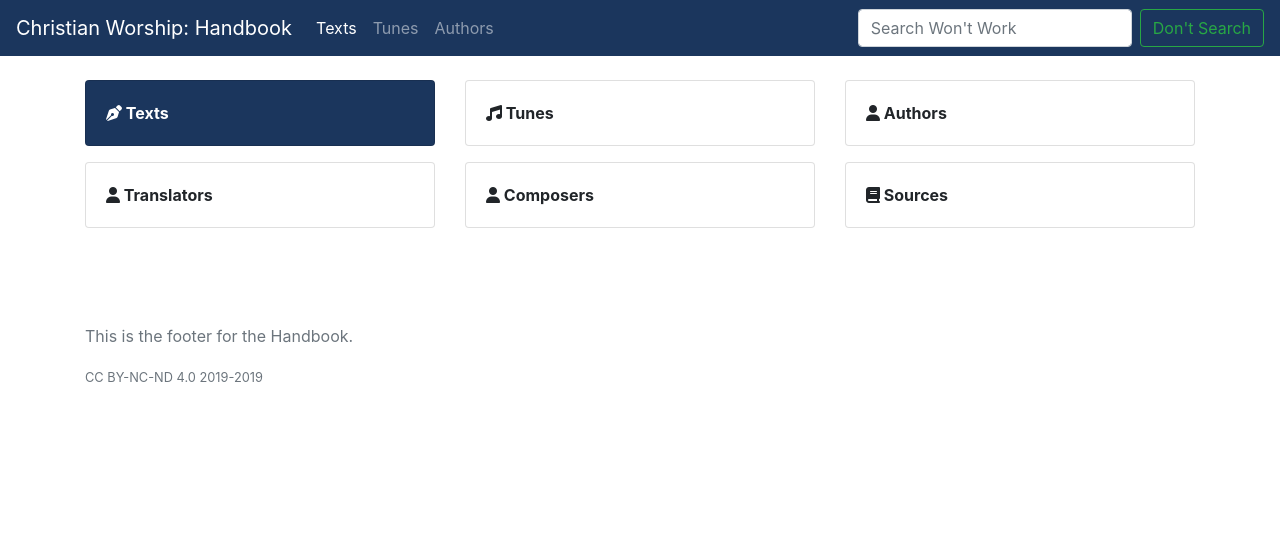
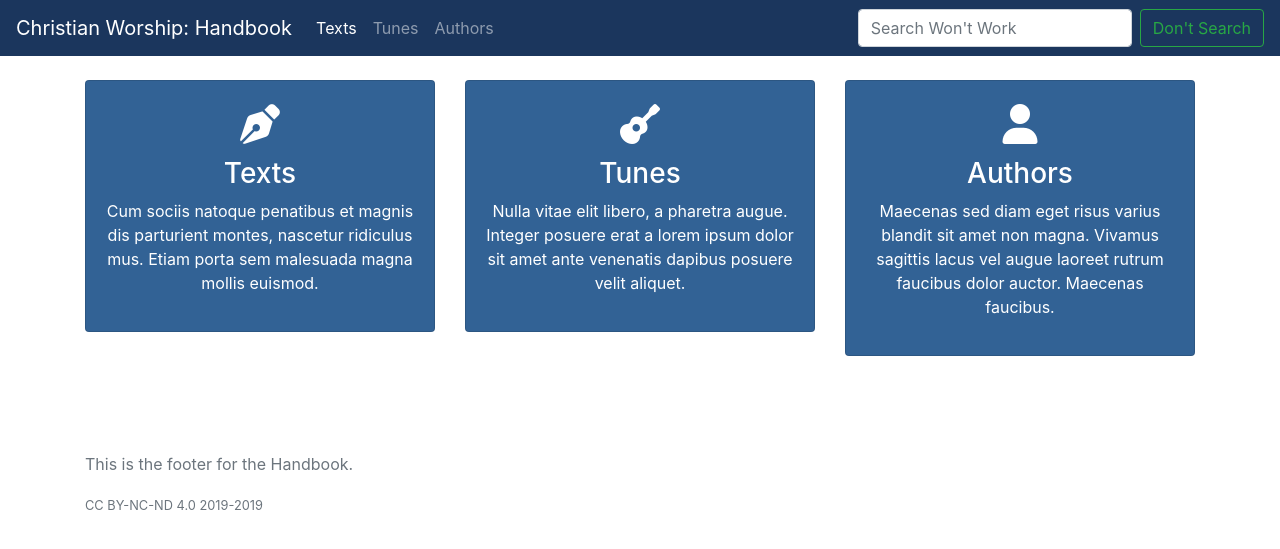
Before and after one commit to crbassett/CW-Handbook, a Jekyll site: the page built from index.html, in a window 1280 px wide. Shown: the top 549 px of the page. Built offline with Jekyll 4.4.1, drawn with Linux system fonts in a browser that asks for light colours; nearby versions of some CDN libraries.

Commit message:
Modified sample home page

```diff
--- a/index.html
+++ b/index.html
@@ -4,44 +4,29 @@ layout: default
 
 <div class="cards-wrapper row">
 	<div class="col-lg-4 col-6 mb-3">
-		<div class="card text-white bg-primary">
-			<div class="card-body">
-			<strong><i class="fas fa-pen-nib"></i> Texts</strong>
+		<div class="card text-white bg-secondary">
+			<div class="card-body text-center">
+			<h1><i class="fas fa-pen-nib"></i></h3>
+			<h3>Texts</h3>
+			<p>Cum sociis natoque penatibus et magnis dis parturient montes, nascetur ridiculus mus. Etiam porta sem malesuada magna mollis euismod.
 			</div>
 		</div>
 	</div>
 	<div class="col-lg-4 col-6 mb-3">
-		<div class="card">
-			<div class="card-body">
-			<strong><i class="fas fa-music"></i> Tunes</strong>
+		<div class="card text-white bg-secondary">
+			<div class="card-body text-center">
+			<h1><i class="fas fa-guitar"></i></h3>
+			<h3>Tunes</h3>
+			<p>Nulla vitae elit libero, a pharetra augue. Integer posuere erat a lorem ipsum dolor sit amet ante venenatis dapibus posuere velit aliquet.
 			</div>
 		</div>
 	</div>
 	<div class="col-lg-4 col-6 mb-3">
-		<div class="card">
-			<div class="card-body">
-			<strong><i class="fas fa-user"></i> Authors</strong>
-			</div>
-		</div>
-	</div>
-	<div class="col-lg-4 col-6 mb-3">
-		<div class="card">
-			<div class="card-body">
-			<strong><i class="fas fa-user"></i> Translators</strong>
-			</div>
-		</div>
-	</div>
-	<div class="col-lg-4 col-6 mb-3">
-		<div class="card">
-			<div class="card-body">
-			<strong><i class="fas fa-user"></i> Composers</strong>
-			</div>
-		</div>
-	</div>
-	<div class="col-lg-4 col-6 mb-3">
-		<div class="card">
-			<div class="card-body">
-			<strong><i class="fas fa-book"></i> Sources</strong>
+		<div class="card text-white bg-secondary">
+			<div class="card-body text-center">
+			<h1><i class="fas fa-user"></i></h3>
+			<h3>Authors</h3>
+			<p>Maecenas sed diam eget risus varius blandit sit amet non magna. Vivamus sagittis lacus vel augue laoreet rutrum faucibus dolor auctor. Maecenas faucibus.
 			</div>
 		</div>
 	</div>
```
Also changed, not shown: 4 other files.
